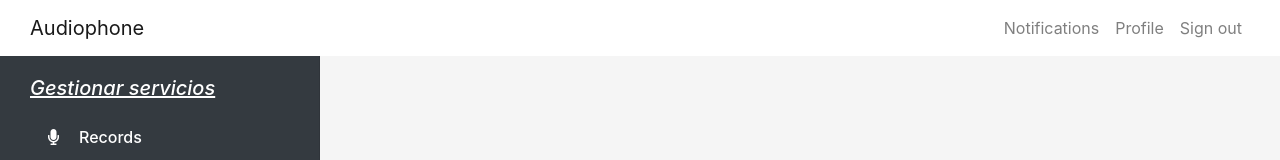
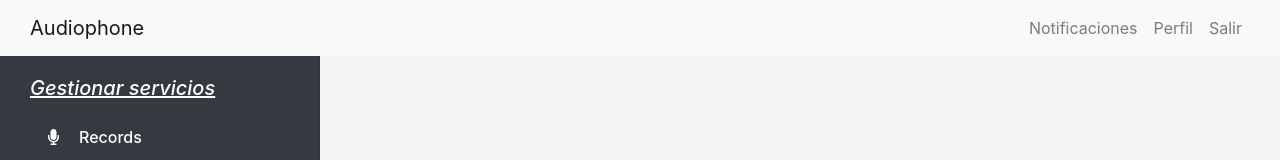
Before and after one commit to eaudiophone/audiophone-core, a React (Create React App) app: page /home in a window 1280 px wide. Shown: the top 160 px of the page. Built offline with nearby package versions, Linux system fonts and the light colour scheme.

Commit message:
sidebar actualizado

```diff
--- a/src/components/navbar/Navbar.jsx
+++ b/src/components/navbar/Navbar.jsx
@@ -1,51 +1,35 @@
 import React from 'react';
-
-import 'bootstrap/js/dist/collapse';
+import { Navbar, Nav } from 'react-bootstrap';
 
 import './Navbar.css';
 
-const Navbar = () => (
+const getMenu = () => (
 
-	<div className="navbar-expand-sm">
-		<nav
-			role="navigation"
-			className="navbar fixed-top navbar-light"
-		>
-			<span className="navbar-brand">Audiophone</span>
-			<button
-				className="navbar-toggler"
-				type="button"
-				data-toggle="collapse"
-				data-target="#navbarNav"
-				aria-controls="navbarNav"
-				aria-expanded="false"
-				aria-label="Toggle navigation"
-			>
-				<span className="navbar-toggler-icon"></span>
-			</button>
-			{ getMenu() }
-         </nav>
-	</div>
+	<Navbar.Collapse
+		id="responsive-navbar-nav"
+		className="justify-content-end"
+	>
+		<Nav>
+			<Nav.Link>Notificaciones</Nav.Link>
+			<Nav.Link>Perfil</Nav.Link>
+			<Nav.Link>Salir</Nav.Link>
+		</Nav>
+	</Navbar.Collapse>
 );
 
-const getMenu = () => (
+const Navegacion = () => (
 
-	<div
-		className="collapse navbar-collapse justify-content-end"
-		id="navbarNav"
+	<Navbar
+		collapseOnSelect
+		expand="sm"
+		bg="light"
+		variant="light"
+		sticky="top"
 	>
-		<ul className="navbar-nav">
-            <li className="nav-item">
-            	<span className="nav-link">Notifications</span>
-            </li>
-            <li className="nav-item">
-            	<span className="nav-link">Profile</span>
-            </li>
-            <li className="nav-item">
-            	<a className="nav-link" href="/">Sign out</a>
-            </li>
-        </ul>
-	</div>
+  		<Navbar.Brand>Audiophone</Navbar.Brand>
+  		<Navbar.Toggle aria-controls="responsive-navbar-nav" />
+ 		{ getMenu() }
+	</Navbar>
 );
 
-export default Navbar;
+export default Navegacion;
--- a/src/pages/home/Home.jsx
+++ b/src/pages/home/Home.jsx
@@ -1,7 +1,7 @@
 import React, { Component } from 'react';
 import { BrowserRouter as Router } from 'react-router-dom';
 
-import Navbar from './../../components/navbar/Navbar';
+import Navegacion from './../../components/navbar/Navbar';
 import Sidebar from './../../components/sidebar/Sidebar';
 
 import AdminRoutes from './../../routes/Admin';
@@ -30,7 +30,7 @@ class Home extends Component {
 
 			<div className="container-fliud">
 
-				<Navbar />
+				<Navegacion />
 
 				<Router>
 
```
Also changed, not shown: src/index.jsx (line endings or trailing spaces).
